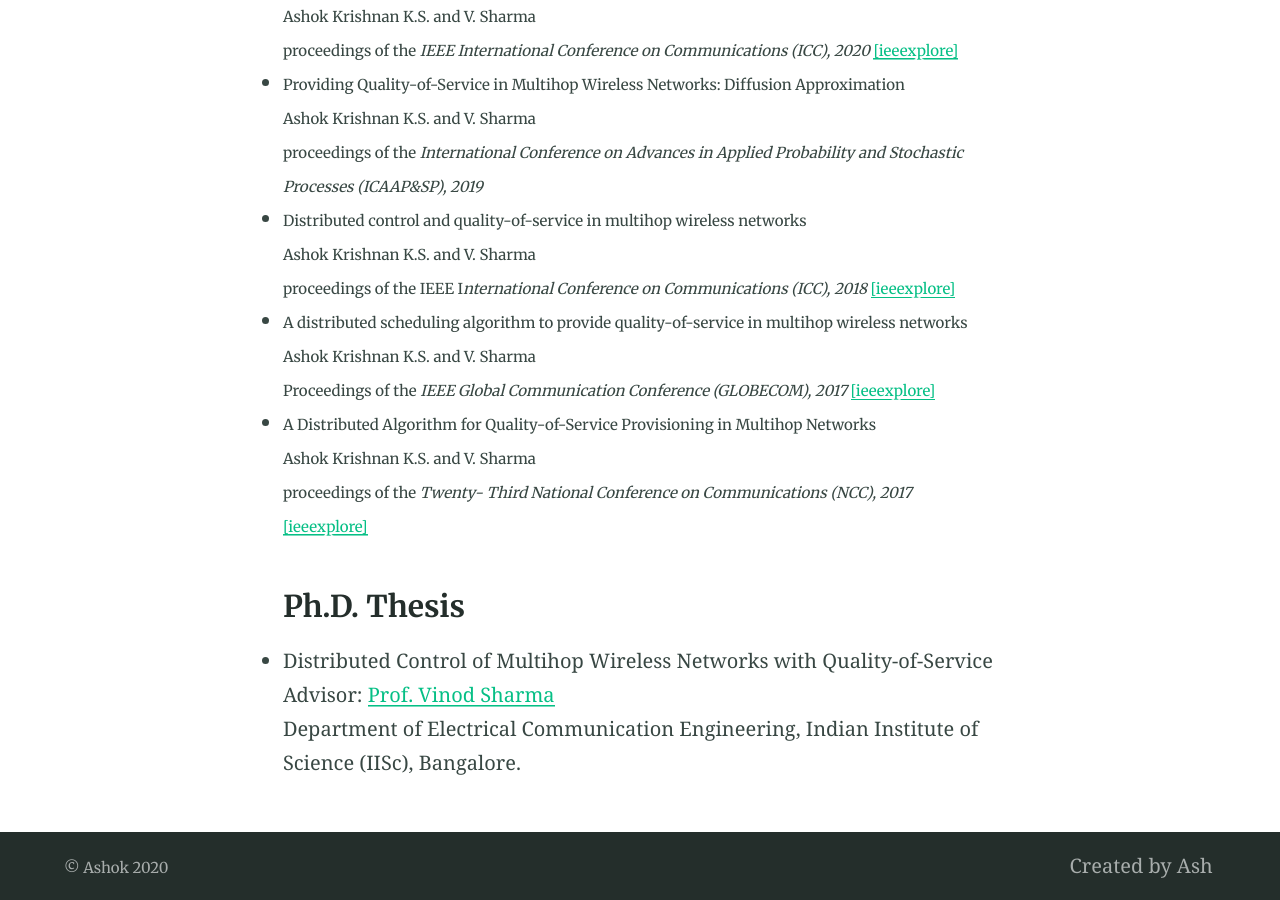
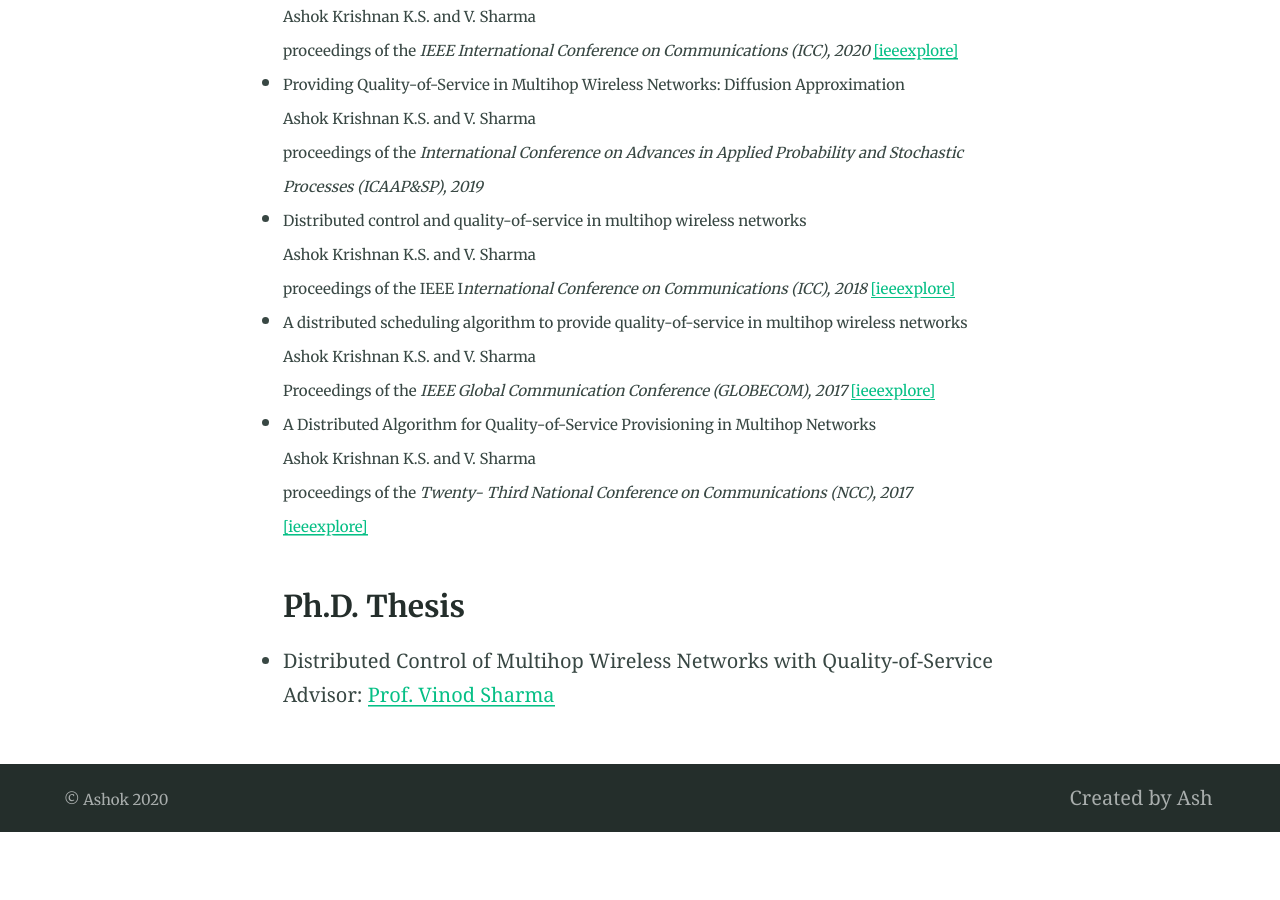
Before and after one commit to ashokkri/ashokkri.github.io, a Jekyll site: the page built from index.md, in a window 1280 px wide and 900 px high, scrolled down 1568 px. Built offline with Jekyll 4.4.1, drawn with Linux system fonts in a browser that asks for light colours; after the commit the page ends 2400 px from its top, so only the background shows below that.

Commit message:
Update index.md

```diff
--- a/index.md
+++ b/index.md
@@ -61,4 +61,3 @@ I obtained my Ph.D. from the Indian Institute of Science (IISc), Bangalore in 20
 
    - Distributed Control of Multihop Wireless Networks with Quality-of-Service
    Advisor: [Prof. Vinod Sharma](https://ece.iisc.ac.in/~vinod/)
-   Department of Electrical Communication Engineering, Indian Institute of Science (IISc), Bangalore.
```
